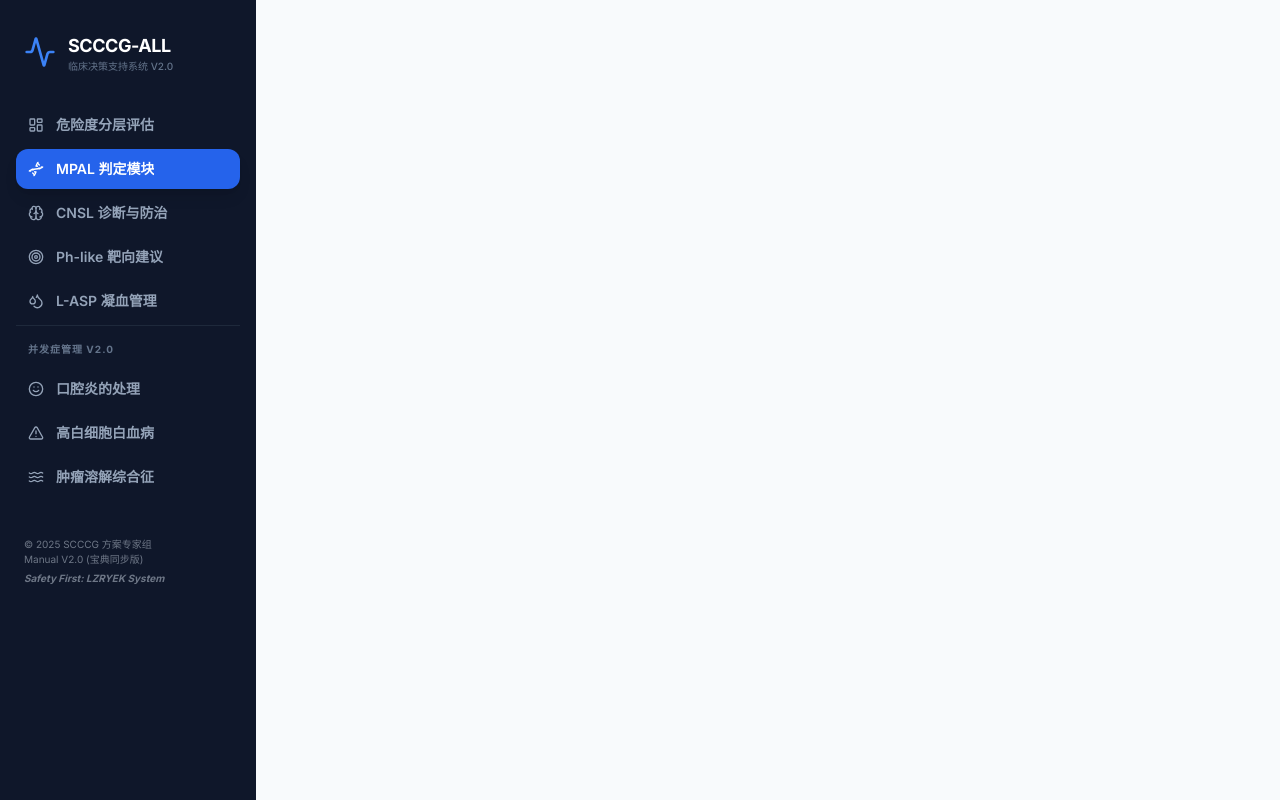
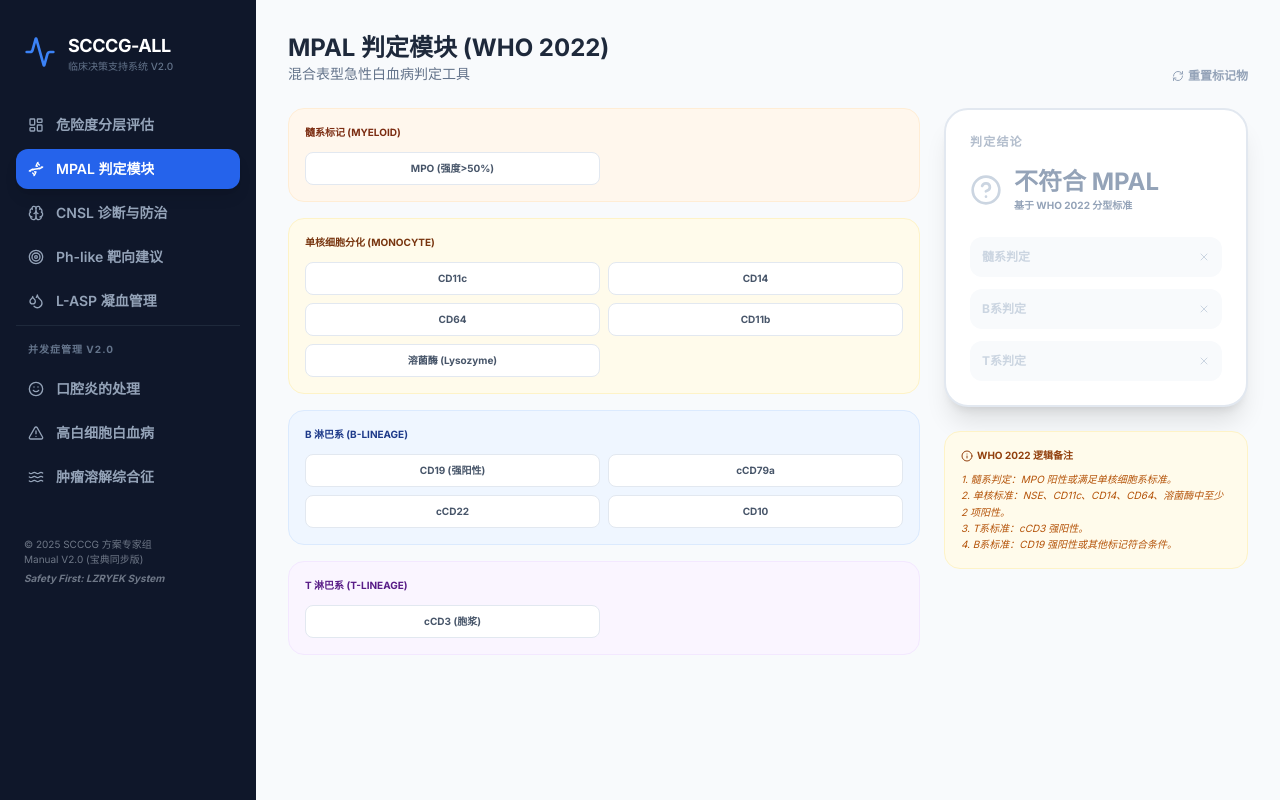
Before and after one commit to xingjianglong0108-CHINA/ALL2023, a React (Vite) app: page / in a window 1280 px wide. Both pictures are taken after a click on the button "MPAL 判定模块". Built offline with nearby package versions, Linux system fonts and the light colour scheme.

Commit message:
feat: Extract MPAL marker toggling logic
Moves the MPAL marker toggling functionality into a dedicated function within App.tsx. This improves code organization and maintainability by encapsulating related state updates.

```diff
--- a/App.tsx
+++ b/App.tsx
@@ -66,14 +66,11 @@ export default function App() {
   const [data, setData] = useState<PatientData>(initialPatientState);
   const [showProtocol, setShowProtocol] = useState(false);
 
-  // Coagulation state
   const [fibValue, setFibValue] = useState<number | ''>('');
   const [at3Value, setAt3Value] = useState<number | ''>('');
 
-  // MPAL state
   const [mpalMarkers, setMpalMarkers] = useState<Record<string, boolean>>({});
 
-  // CNSL state
   const [csfWbc, setCsfWbc] = useState<number | ''>('');
   const [hasBlasts, setHasBlasts] = useState(false);
   const [hasCranialNervePalsy, setHasCranialNervePalsy] = useState(false);
@@ -112,9 +109,12 @@ export default function App() {
     return { isHighAgeRisk, isAt3Low, isFibLow, needsHeparin };
   }, [data.age, at3Value, fibValue]);
 
+  const toggleMpalMarker = (id: string) => {
+    setMpalMarkers(prev => ({ ...prev, [id]: !prev[id] }));
+  };
+
   return (
     <div className="min-h-screen bg-slate-50 flex flex-col md:flex-row relative overflow-hidden">
-      {/* Side Navigation */}
       <nav className="w-full md:w-64 bg-slate-900 text-slate-300 p-4 flex-shrink-0 z-10 relative">
         <div className="flex items-center gap-3 px-2 mb-8 mt-4">
           <Activity className="w-8 h-8 text-blue-500" />
@@ -142,10 +142,8 @@ export default function App() {
         </div>
       </nav>
 
-      {/* Main Content */}
       <main className="flex-1 p-4 md:p-8 overflow-y-auto z-10 relative bg-transparent">
 
-        {/* Risk Assessment Tab */}
         {activeTab === 'risk' && (
           <div className="max-w-5xl mx-auto space-y-6 animate-in fade-in duration-500">
              <div className="flex justify-between items-end mb-4">
@@ -260,6 +258,83 @@ export default function App() {
           </div>
         )}
 
+        {/* MPAL Diagnostic Tab */}
+        {activeTab === 'mpal' && (
+          <div className="max-w-5xl mx-auto space-y-6 animate-in slide-in-from-right-8 duration-500 pb-20">
+             <header className="flex justify-between items-end">
+                <div>
+                  <h2 className="text-2xl font-bold text-slate-800">MPAL 判定模块 (WHO 2022)</h2>
+                  <p className="text-slate-500 text-sm">混合表型急性白血病判定工具</p>
+                </div>
+                <button onClick={() => setMpalMarkers({})} className="text-xs font-bold text-slate-400 hover:text-blue-600 flex items-center gap-1">
+                  <RefreshCw size={12}/> 重置标记物
+                </button>
+             </header>
+
+             <div className="grid grid-cols-1 lg:grid-cols-3 gap-6">
+                <div className="lg:col-span-2 space-y-4">
+                  <MpalMarkerGroup title="髓系标记 (Myeloid)" markers={MPAL_MARKERS.MYELOID} selected={mpalMarkers} onToggle={toggleMpalMarker} color="orange" />
+                  <MpalMarkerGroup title="单核细胞分化 (Monocyte)" markers={MPAL_MARKERS.MONOCYTE} selected={mpalMarkers} onToggle={toggleMpalMarker} color="amber" subtitle="满足 2 项或以上判定单核分化" />
+                  <MpalMarkerGroup title="B 淋巴系 (B-lineage)" markers={MPAL_MARKERS.B_LINEAGE} selected={mpalMarkers} onToggle={toggleMpalMarker} color="blue" subtitle="CD19(强) 或其他标记满足条件" />
+                  <MpalMarkerGroup title="T 淋巴系 (T-lineage)" markers={MPAL_MARKERS.T_LINEAGE} selected={mpalMarkers} onToggle={toggleMpalMarker} color="purple" />
+                </div>
+
+                <div className="space-y-6">
+                  <section className={`p-6 rounded-3xl border-2 transition-all ${mpalAnalysis.isMPAL ? 'bg-blue-600 border-blue-400 shadow-blue-200 text-white' : 'bg-white border-slate-200 text-slate-800'} shadow-xl`}>
+                    <h3 className={`text-xs font-black uppercase tracking-widest mb-4 opacity-70 ${mpalAnalysis.isMPAL ? 'text-blue-100' : 'text-slate-400'}`}>判定结论</h3>
+                    <div className="flex items-center gap-3 mb-6">
+                      {mpalAnalysis.isMPAL ? <CheckCircle2 size={32} className="text-white"/> : <HelpCircle size={32} className="text-slate-300"/>}
+                      <div>
+                        <p className={`text-2xl font-black ${mpalAnalysis.isMPAL ? 'text-white' : 'text-slate-400'}`}>
+                          {mpalAnalysis.isMPAL ? '符合 MPAL' : '不符合 MPAL'}
+                        </p>
+                        <p className={`text-[10px] font-bold ${mpalAnalysis.isMPAL ? 'text-blue-100' : 'text-slate-400'}`}>
+                          基于 WHO 2022 分型标准
+                        </p>
+                      </div>
+                    </div>
+
+                    <div className="space-y-3">
+                       <div className={`p-3 rounded-xl flex items-center justify-between ${mpalAnalysis.isMyeloid ? (mpalAnalysis.isMPAL ? 'bg-blue-700' : 'bg-orange-50 text-orange-700') : 'bg-slate-50 text-slate-300'}`}>
+                         <span className="text-xs font-black">髓系判定</span>
+                         {mpalAnalysis.isMyeloid ? <span className="text-[10px] font-bold">Positive</span> : <X size={12}/>}
+                       </div>
+                       <div className={`p-3 rounded-xl flex items-center justify-between ${mpalAnalysis.isB ? (mpalAnalysis.isMPAL ? 'bg-blue-700' : 'bg-blue-50 text-blue-700') : 'bg-slate-50 text-slate-300'}`}>
+                         <span className="text-xs font-black">B系判定</span>
+                         {mpalAnalysis.isB ? <span className="text-[10px] font-bold">Positive</span> : <X size={12}/>}
+                       </div>
+                       <div className={`p-3 rounded-xl flex items-center justify-between ${mpalAnalysis.isT ? (mpalAnalysis.isMPAL ? 'bg-blue-700' : 'bg-purple-50 text-purple-700') : 'bg-slate-50 text-slate-300'}`}>
+                         <span className="text-xs font-black">T系判定</span>
+                         {mpalAnalysis.isT ? <span className="text-[10px] font-bold">Positive</span> : <X size={12}/>}
+                       </div>
+                    </div>
+
+                    {mpalAnalysis.isMPAL && (
+                      <div className="mt-6 pt-6 border-t border-blue-500/30">
+                        <p className="text-[10px] font-bold mb-2 opacity-80 uppercase">受累谱系：</p>
+                        <div className="flex flex-wrap gap-2">
+                           {mpalAnalysis.lineages.map(l => (
+                             <span key={l} className="px-2 py-1 bg-white/20 rounded text-[10px] font-black">{l}</span>
+                           ))}
+                        </div>
+                      </div>
+                    )}
+                  </section>
+
+                  <div className="p-4 bg-amber-50 border border-amber-100 rounded-2xl">
+                    <h4 className="text-[10px] font-black text-amber-800 uppercase mb-2 flex items-center gap-1"><Info size={12}/> WHO 2022 逻辑备注</h4>
+                    <p className="text-[10px] text-amber-700 leading-relaxed italic">
+                      1. 髓系判定：MPO 阳性或满足单核细胞系标准。<br/>
+                      2. 单核标准：NSE、CD11c、CD14、CD64、溶菌酶中至少 2 项阳性。<br/>
+                      3. T系标准：cCD3 强阳性。<br/>
+                      4. B系标准：CD19 强阳性或其他标记符合条件。
+                    </p>
+                  </div>
+                </div>
+             </div>
+          </div>
+        )}
+
         {/* Ph-like Targeted Advice Tab */}
         {activeTab === 'phlike' && (
           <div className="max-w-5xl mx-auto space-y-6 animate-in slide-in-from-right-8 duration-500">
@@ -269,7 +344,6 @@ export default function App() {
              </header>
 
              <div className="grid grid-cols-1 lg:grid-cols-2 gap-6">
-                {/* Dasatinib Pathway */}
                 <section className="bg-white rounded-3xl border border-blue-100 p-6 shadow-sm">
                    <div className="flex items-center gap-3 mb-6">
                       <div className="p-3 bg-blue-600 text-white rounded-2xl shadow-lg shadow-blue-200"><Target size={24}/></div>
@@ -303,7 +377,6 @@ export default function App() {
                    </div>
                 </section>
 
-                {/* Ruxolitinib Pathway */}
                 <section className="bg-white rounded-3xl border border-indigo-100 p-6 shadow-sm">
                    <div className="flex items-center gap-3 mb-6">
                       <div className="p-3 bg-indigo-600 text-white rounded-2xl shadow-lg shadow-indigo-200"><Dna size={24}/></div>
@@ -336,13 +409,6 @@ export default function App() {
                       </div>
                    </div>
                 </section>
-             </div>
-
-             <div className="p-6 bg-amber-50 rounded-3xl border border-amber-100">
-                <h4 className="text-sm font-black text-amber-800 flex items-center gap-2 mb-2"><Info size={16}/> Ph-like 补充说明 (V2.0)</h4>
-                <p className="text-xs text-amber-700 leading-relaxed">
-                   Ph-like ALL 在 SCCCG V2.0 中被定义为中/高危组指标。早期通过 FISH 或 NGS 明确通路类型对选择靶向药物至关重要。若存在 IKZF1 缺失且不伴 DUX4 重排，预后更差，建议加强 MRD 监测及移植评估。
-                </p>
              </div>
           </div>
         )}
@@ -423,12 +489,6 @@ export default function App() {
                             </ul>
                          </div>
                       </div>
-                      <div className="mt-8 p-4 bg-blue-900/20 border border-blue-500/30 rounded-2xl flex gap-3">
-                         <Info size={20} className="text-blue-400 shrink-0"/>
-                         <p className="text-[10px] text-blue-100 leading-relaxed italic">
-                           V2.0 特别提示：11-16 岁是 ALL 患者发生血栓的高峰年龄段。在使用 L-ASP 期间，建议每周至少监测两次凝血功能，直至停药两周。穿刺操作应尽量由熟练医生进行，避免穿刺损伤诱发血栓。
-                         </p>
-                      </div>
                    </section>
                 </div>
              </div>
@@ -448,13 +508,6 @@ export default function App() {
                 <StomatitisCard grade="3 级" desc="严重疼痛，仅能进流质" treatment="曲安奈德 tid；贝复新局部涂抹；PCA 镇痛介入。" color="border-orange-200 bg-orange-50" />
                 <StomatitisCard grade="4 级" desc="危及生命，需气管切开或重症" treatment="全静脉营养 (TPN)；广谱抗感染；阿片类镇痛。" color="border-red-200 bg-red-50" />
              </div>
-             <div className="p-4 bg-blue-50 border border-blue-100 rounded-2xl">
-                <h4 className="text-xs font-black text-blue-800 mb-2">SCCCG V2.0 预防要点：</h4>
-                <p className="text-[11px] text-blue-700 leading-relaxed">
-                   1. 化疗期间冰块含服（Cryotherapy）可显著降低口腔炎发生率。<br/>
-                   2. 粒缺期间（ANC &lt; 0.5）出现的任何口腔炎均需警惕全身性感染。
-                </p>
-             </div>
           </div>
         )}
 
@@ -465,9 +518,6 @@ export default function App() {
                 <h2 className="text-2xl font-bold text-slate-800">高白细胞白血病处理 (WBC &gt; 100)</h2>
                 <p className="text-slate-500 text-sm">极高白细胞计数的紧急降白与并发症防范</p>
              </header>
-
-             <div className="grid grid-cols-1 md:grid-cols-3 gap-6">
-                <section className="md:col-span-2 space-y-4">
              <div className="bg-red-900 text-white rounded-3xl p-8 shadow-2xl relative overflow-hidden">
                 <div className="absolute top-0 right-0 p-4 opacity-10"><AlertTriangle size={80}/></div>
                 <h3 className="text-xl font-black mb-6 flex items-center gap-2"><Zap className="text-yellow-400"/> 紧急降白协议 (V2.0)</h3>
@@ -495,40 +545,6 @@ export default function App() {
                    </div>
                 </div>
              </div>
-
-                   <div className="bg-white p-6 rounded-3xl border border-slate-200 shadow-sm">
-                      <h4 className="font-bold text-slate-800 mb-4 flex items-center gap-2"><Thermometer size={18} className="text-blue-500"/> 器官保护与辅助治疗</h4>
-                      <ul className="text-xs text-slate-600 space-y-3">
-                         <li className="flex gap-2 font-medium leading-relaxed">
-                            <span className="text-red-500 font-bold">RBC 禁忌：</span>
-                            除非 Hb &lt; 70g/L 且有心肺受累征象，否则 WBC &gt; 100 时禁输红细胞，以防血液黏滞度进一步升高。
-                         </li>
-                         <li className="flex gap-2 leading-relaxed">
-                            <span className="text-blue-500 font-bold">血小板支持：</span>
-                            维持 PLT &gt; 20-30 × 10⁹/L，预防脑出血。
-                         </li>
-                      </ul>
-                   </div>
-                </section>
-
-                <div className="space-y-4">
-                   <div className="p-6 bg-slate-100 rounded-3xl border border-slate-200 text-center">
-                      <h4 className="text-[10px] font-black text-slate-400 uppercase mb-4">白细胞分离术 (Leukapheresis)</h4>
-                      <div className="w-16 h-16 bg-white rounded-full mx-auto flex items-center justify-center mb-4 text-blue-600 shadow-sm">
-                         <Waves size={32}/>
-                      </div>
-                      <p className="text-[11px] text-slate-600 leading-relaxed px-2">
-                        仅在出现中枢神经系统或肺淤滞症状时评估使用。注意分离术可能诱发 TLS 及凝血功能障碍。
-                      </p>
-                   </div>
-                   <div className="p-4 bg-orange-50 border border-orange-200 rounded-2xl">
-                      <h4 className="text-[10px] font-black text-orange-800 mb-1 tracking-tight">V2.0 死亡风险预警</h4>
-                      <p className="text-[10px] text-orange-700 leading-relaxed">
-                        高白 ALL 首周死亡率可达 5%，首要死因为脑出血。
-                      </p>
-                   </div>
-                </div>
-             </div>
           </div>
         )}
 
@@ -539,7 +555,6 @@ export default function App() {
                 <h2 className="text-2xl font-bold text-slate-800">肿瘤溶解综合征 (TLS) 管理</h2>
                 <p className="text-slate-500 text-sm">针对高负荷白血病化疗初期的代谢风险防范</p>
              </header>
-
              <div className="grid grid-cols-1 md:grid-cols-2 gap-6">
                 <section className="bg-white p-6 rounded-3xl border border-slate-200 shadow-sm">
                    <h3 className="font-bold text-slate-800 mb-4">Cairo-Bishop 诊断标准</h3>
@@ -549,21 +564,17 @@ export default function App() {
                       <TlsMetric label="血磷 (Phosphorus)" val="≥ 2.1 mmol/L" />
                       <TlsMetric label="血钙 (Calcium)" val="≤ 1.75 mmol/L" />
                    </div>
-                   <p className="mt-4 text-[10px] text-slate-400">诊断：满足 2 项及以上指标异常。</p>
                 </section>
-
                 <section className="bg-indigo-900 text-white p-8 rounded-3xl shadow-xl">
                    <h3 className="text-lg font-black mb-4 flex items-center gap-2"><FlaskConical className="text-indigo-300"/> 防治策略</h3>
                    <div className="space-y-5">
                       <div>
                          <p className="text-[10px] font-black text-indigo-400 uppercase">降尿酸药物</p>
-                         <p className="text-sm font-bold mt-1">别嘌醇 (Allopurinol): 300 mg/m²/d (Max 800mg)</p>
-                         <p className="text-[10px] text-indigo-200 opacity-60">注意：别嘌醇主要通过肾脏排泄，需根据肌酐调整。</p>
+                         <p className="text-sm font-bold mt-1">别嘌醇 (Allopurinol): 300 mg/m²/d</p>
                       </div>
                       <div className="pt-4 border-t border-indigo-800">
                          <p className="text-[10px] font-black text-indigo-400 uppercase">重症备选</p>
-                         <p className="text-sm font-bold mt-1">拉布立海 (Rasburicase): 0.2 mg/kg QD/BID</p>
-                         <p className="text-[10px] text-indigo-200 opacity-60">效果优于别嘌醇，但价格昂贵且 G6PD 缺乏者禁用。</p>
+                         <p className="text-sm font-bold mt-1">拉布立海 (Rasburicase): 0.2 mg/kg</p>
                       </div>
                    </div>
                 </section>
@@ -672,7 +683,6 @@ export default function App() {
 
       </main>
 
-      {/* Protocol Overlay */}
       {showProtocol && (
         <div className="fixed inset-0 z-[200] flex items-center justify-center p-4 bg-slate-900/60 backdrop-blur-sm">
           <div className="bg-white w-full max-w-2xl rounded-3xl shadow-2xl overflow-hidden animate-in zoom-in duration-300">
@@ -744,8 +754,18 @@ function MrdInput({ label, value, onChange }: any) {
 }
 
 function MpalMarkerGroup({ title, markers, selected, onToggle, color }: any) {
-  const styles: any = { orange: 'bg-orange-50 border-orange-100 text-orange-900', blue: 'bg-blue-50 border-blue-100 text-blue-900', amber: 'bg-amber-50 border-amber-100 text-amber-900', purple: 'bg-purple-50 border-purple-100 text-purple-900' };
-  const btnActive: any = { orange: 'bg-orange-500 text-white', blue: 'bg-blue-500 text-white', amber: 'bg-amber-500 text-white', purple: 'bg-purple-500 text-white' };
+  const styles: any = {
+    orange: 'bg-orange-50 border-orange-100 text-orange-900',
+    blue: 'bg-blue-50 border-blue-100 text-blue-900',
+    amber: 'bg-amber-50 border-amber-100 text-amber-900',
+    purple: 'bg-purple-50 border-purple-100 text-purple-900'
+  };
+  const btnActive: any = {
+    orange: 'bg-orange-500 text-white',
+    blue: 'bg-blue-500 text-white',
+    amber: 'bg-amber-500 text-white',
+    purple: 'bg-purple-500 text-white'
+  };
   return (
     <section className={`p-4 rounded-2xl border ${styles[color]}`}>
       <h3 className="text-[10px] font-black uppercase mb-3">{title}</h3>
--- a/index.html
+++ b/index.html
@@ -23,6 +23,5 @@
 </head>
 <body class="bg-slate-50 text-slate-900">
     <div id="root"></div>
-    <script type="module" src="/index.tsx"></script>
 </body>
 </html>
```
Lines whose indentation alone changed are shown as unchanged.
